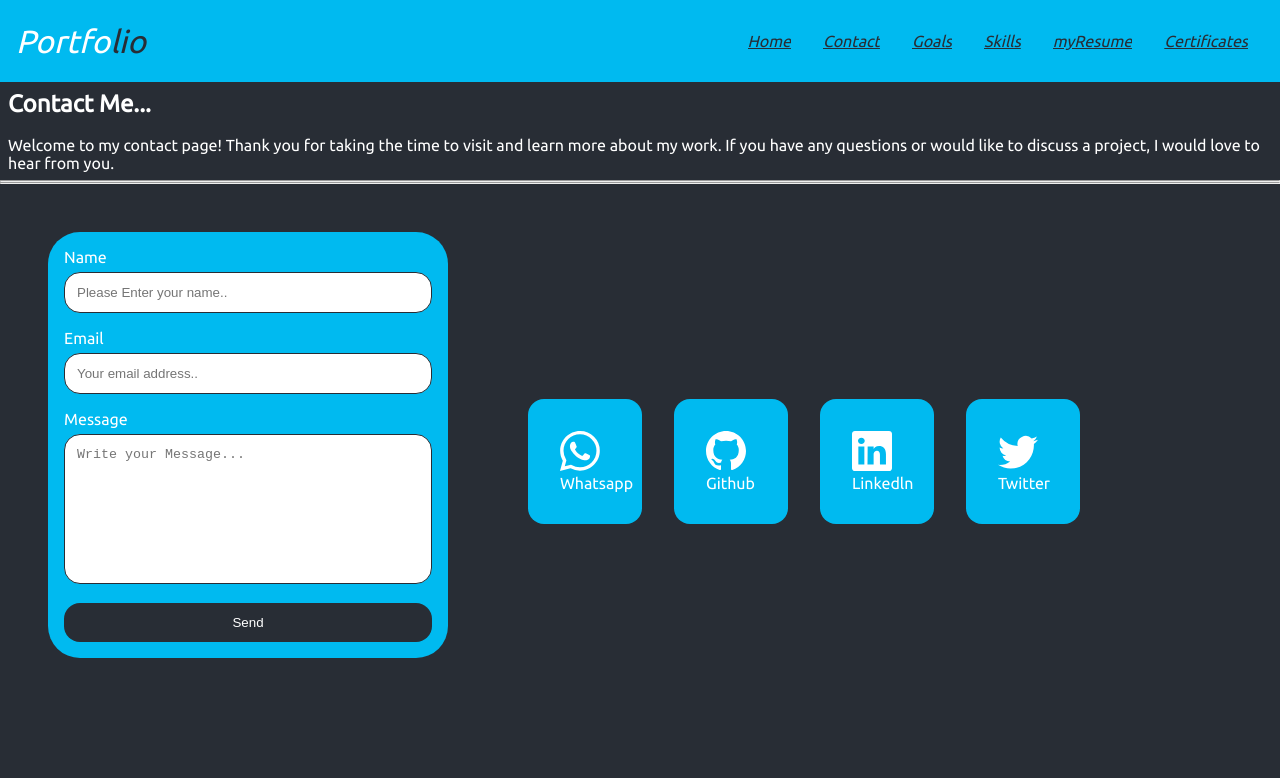
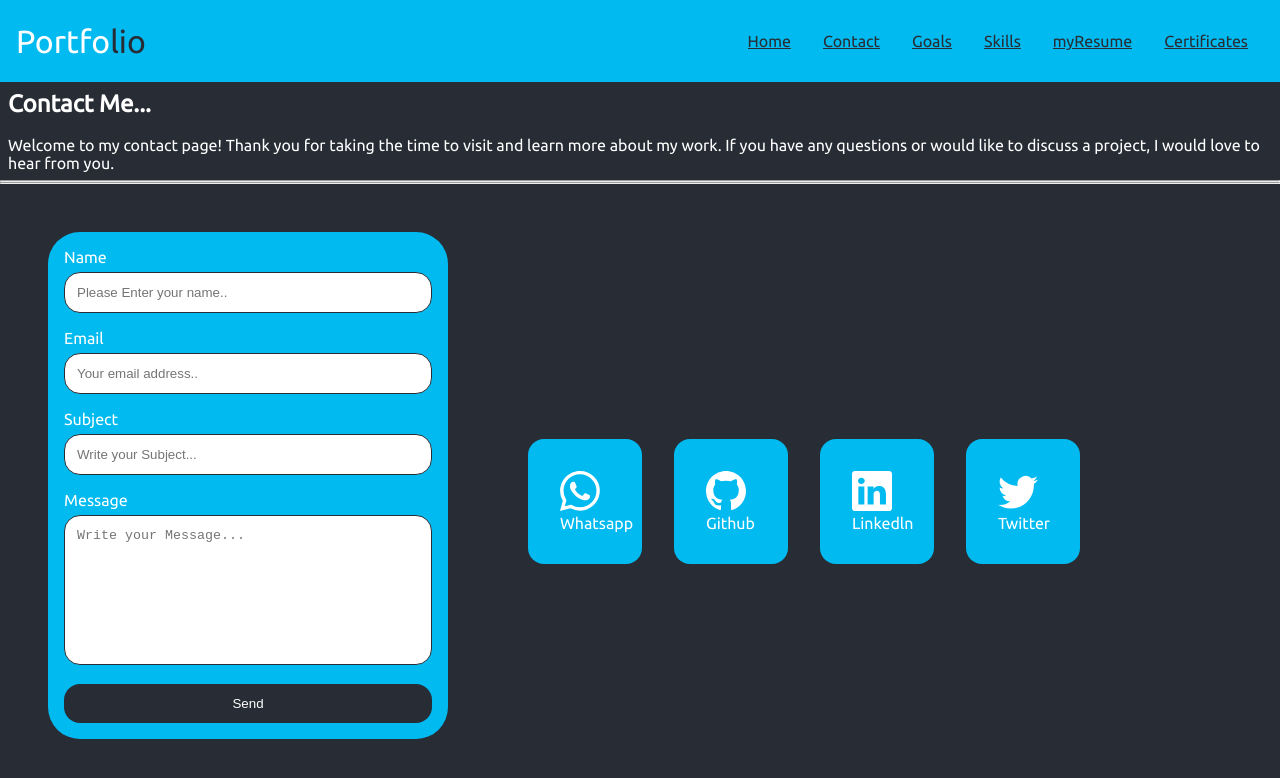
Before and after one commit to Bahkho/e-portfolio-WEBD1000, a plain HTML site: page contact.html in a window 1280 px wide. Drawn offline with Linux system fonts and the light colour scheme.

Commit message:
added subject to email and font style

```diff
--- a/contact.html
+++ b/contact.html
@@ -65,10 +65,17 @@
             placeholder="Your email address.."
             required
           />
+          <label for="subject">Subject</label>
+          <input
+            id="subject"
+            name="Subject"
+            placeholder="Write your Subject..."
+            required
+          />
           <label for="message">Message</label>
           <textarea
             id="message"
-            name="Subject"
+            name="Message"
             placeholder="Write your Message..."
             required
           ></textarea>
--- a/portfolio_base.css
+++ b/portfolio_base.css
@@ -5,6 +5,7 @@ Date: 02/03/2023
 */
 
 @import url("https://fonts.googleapis.com/css2?family=Ubuntu:wght@300;400&display=swap");
+
 
 html,
 body {
@@ -29,7 +30,7 @@ body {
   justify-content: space-between;
   background-color: #00baf0;
   padding: 2rem;
-  font-style: oblique;
+  font-style: normal;
   color: #fff;
   height: 50px;
   padding: 1em;
@@ -115,6 +116,7 @@ body {
   display: none;
 }
 
+/* This is a code reference from my professor Hamlet Lin */
 .menu-button,
 .menu-button::before,
 .menu-button::after {
@@ -150,6 +152,7 @@ body {
   margin-top: 0px;
   transform: rotate(-405deg);
 }
+/* And it stops here  */
 
 .contact{
   display: flex;
```
Also changed, not shown: portfolio_layout.css (+3 -12 lines).
